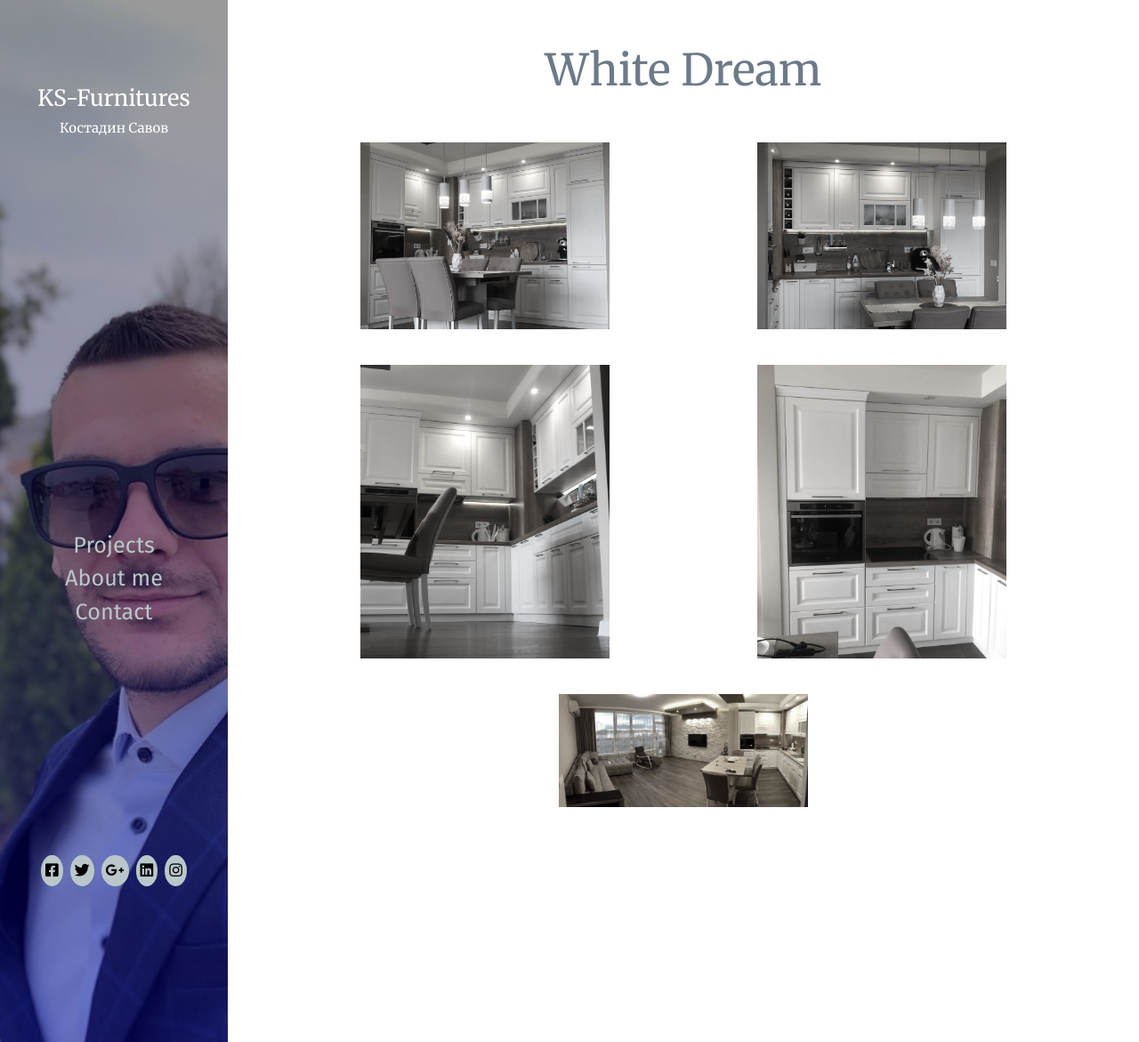
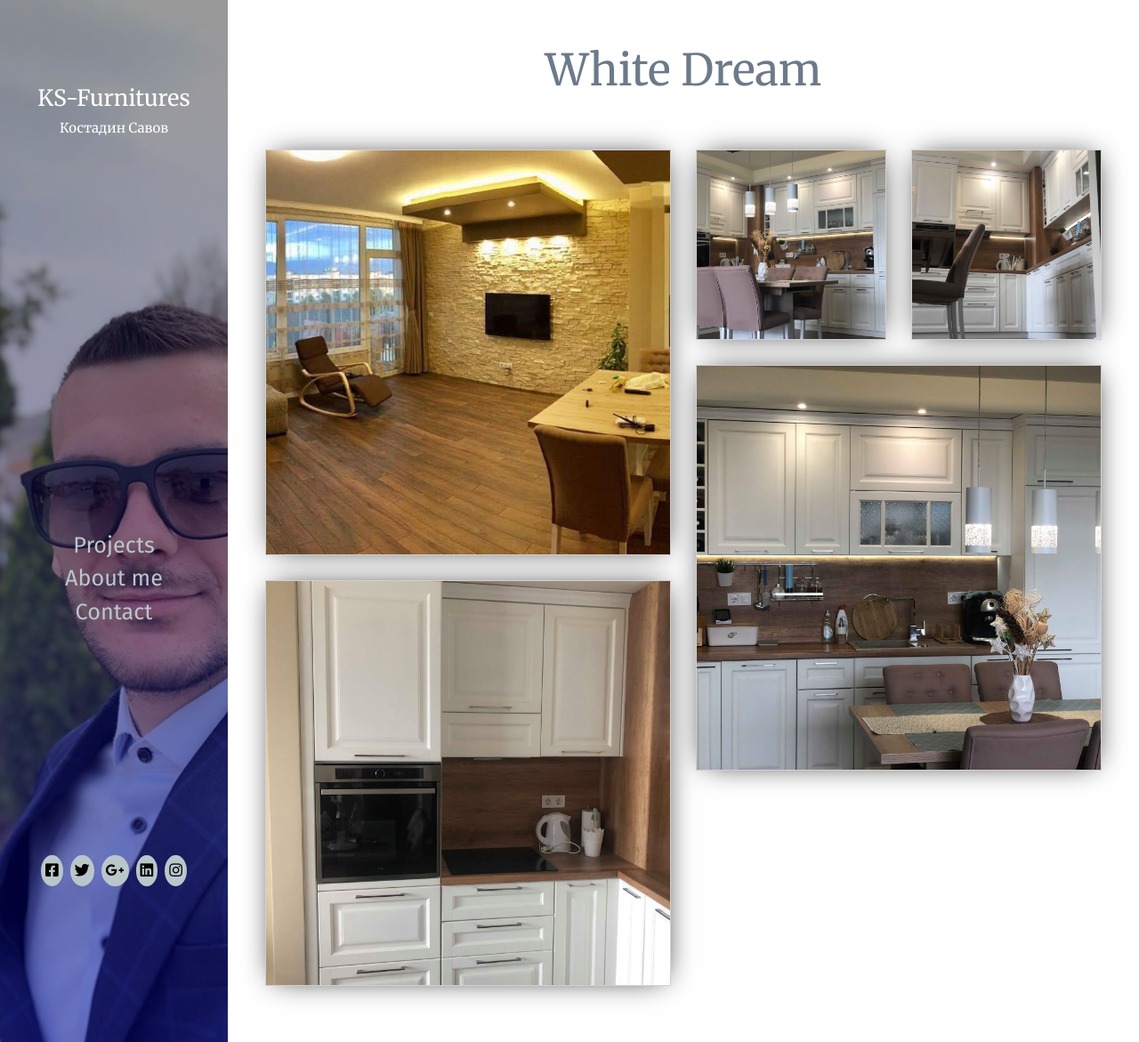
Before and after one commit to alenSavov/ks-furnitures, a Jekyll site: the page built from Projects/project-1.html, in a window 1280 px wide and 1171 px high. Shown: the whole window at 89% size. Built offline with Jekyll 4.4.1, drawn with Linux system fonts in a browser that asks for light colours; some web fonts are replaced.

Commit message:
added new styles for gallery

```diff
--- a/Projects/project-1.html
+++ b/Projects/project-1.html
@@ -6,22 +6,39 @@ permalink: /project-1/
 
 <div class="gallery-wrapper">
 
-    <section class="gallery">
+    <ul class="gallery">
         <h3 class="gallery-title">White Dream</h3>
 
+        <li class="media gallery__item gallery__item--1" >
+            <a href="../images/Project-1/image-1.jpg" data-lightbox="mygallery">
+               <img src="../images/Project-1/image-1.jpg" alt="">
+            </a>
+        </li>
 
+        <li class="media portrait gallery__item gallery__item--2">
+            <a href="../images/Project-1/image-2.jpg" data-lightbox="mygallery">
+                <span><img src="../images/Project-1/image-2.jpg" alt=""></span>
+            </a>
+        </li>
 
-        <a href="../images/Project-1/image-2.jpg" data-lightbox="mygallery"><img class="horizontal" src="../images/Project-1/image-2.jpg" alt="kitchen"></a>
+        <li class="media portrait gallery__item gallery__item--3">
+            <a href="../images/Project-1/image-3.jpg" data-lightbox="mygallery">
+                <span><img src="../images/Project-1/image-3.jpg" alt=""></span>
+            </a>
+        </li>
 
-        <a href="../images/Project-1/image-3.jpg" data-lightbox="mygallery"><img class="horizontal" src="../images/Project-1/image-3.jpg" alt="kitchen"></a>
+        <li class="media gallery__item gallery__item--4">
+            <a href="../images/Project-1/image-4.jpg" data-lightbox="mygallery">
+                <span><img src="../images/Project-1/image-4.jpg" alt=""></span>
+            </a>
+        </li>
 
+        <li class="media gallery__item gallery__item--5">
+            <a href="../images/Project-1/image-5.jpg" data-lightbox="mygallery">
+                <span><img src="../images/Project-1/image-5.jpg" alt=""></span>
+            </a>
+        </li>
 
-        <a href="../images/Project-1/image-4.jpg" data-lightbox="mygallery"><img class="horizontal" src="../images/Project-1/image-4.jpg" alt="kitchen"></a>
-
-
-        <a href="../images/Project-1/image-5.jpg" data-lightbox="mygallery"><img class="horizontal" src="../images/Project-1/image-5.jpg" alt="kitchen"></a>
-
-        <a href="../images/Project-1/image-1.jpg" data-lightbox="mygallery"><img class="vertical" src="../images/Project-1/image-1.jpg" alt="kitchen"></a>
-    </section>
+    </ul>
 
 </div>
--- a/css/gallery.css
+++ b/css/gallery.css
@@ -1,16 +1,8 @@
 .gallery-wrapper {
     width: 80vw;
     display: flex;
+    flex-wrap: wrap;
     justify-content: center;
-}
-
-.gallery {
-    display: flex;
-    flex-wrap: wrap;
-    flex: 0 0 95%;
-    overflow: hidden;
-    justify-content: space-around;
-    padding-bottom: 100px;
 }
 
 .gallery-title {
@@ -19,24 +11,61 @@
     font-size: 3.5em;
 }
 
-.gallery a {
-    margin: 10px;
 
+.gallery {
+    display: grid;
+    width: 100%;
+    grid-template-columns: repeat(4, 1fr);
+    grid-auto-flow: row dense;
+    gap: 2rem;
 
 }
 
-.gallery img {
-    width: 300px;
-    display: block;
-    margin-left: auto;
-    margin-right: auto;
-    max-height: 25em;
-    filter: grayscale(80%);
-    transition: 0.5s;
-    padding: 10px;
+.gallery-title{
+    grid-column: 1 / -1;
 }
 
-.gallery img:hover {
-    filter: grayscale(0);
-    transform: scale(1.1);
+.media {
+    position: relative;
+    overflow: hidden;
 }
+
+.media:after {
+    display: block;
+    content: "";
+    padding-top: 100%;
+}
+
+.gallery li{
+    box-shadow: 1px 0px 32px -10px #000000;
+    transition: all .2s ease-in-out;
+}
+
+.gallery img{
+    display: block;
+    position: absolute;
+    left: 0;
+    right: 0;
+    width: 100%;
+    height: 100%;
+    object-fit: cover;
+    transform: scale(1);
+    border: 1px solid #d2d0d0;
+}
+
+.gallery li:hover{
+    /*height: auto;*/
+    /*transition: height 0.1s ease-in;*/
+    transform: scale(1.05);
+}
+
+.media:nth-child(even) {
+    grid-row-end: span 2;
+    grid-column-end: span 2;
+}
+
+@media screen and (max-width:812px) {
+  .gallery{
+        grid-template-columns: repeat(2, 1fr);
+    }
+}
```
